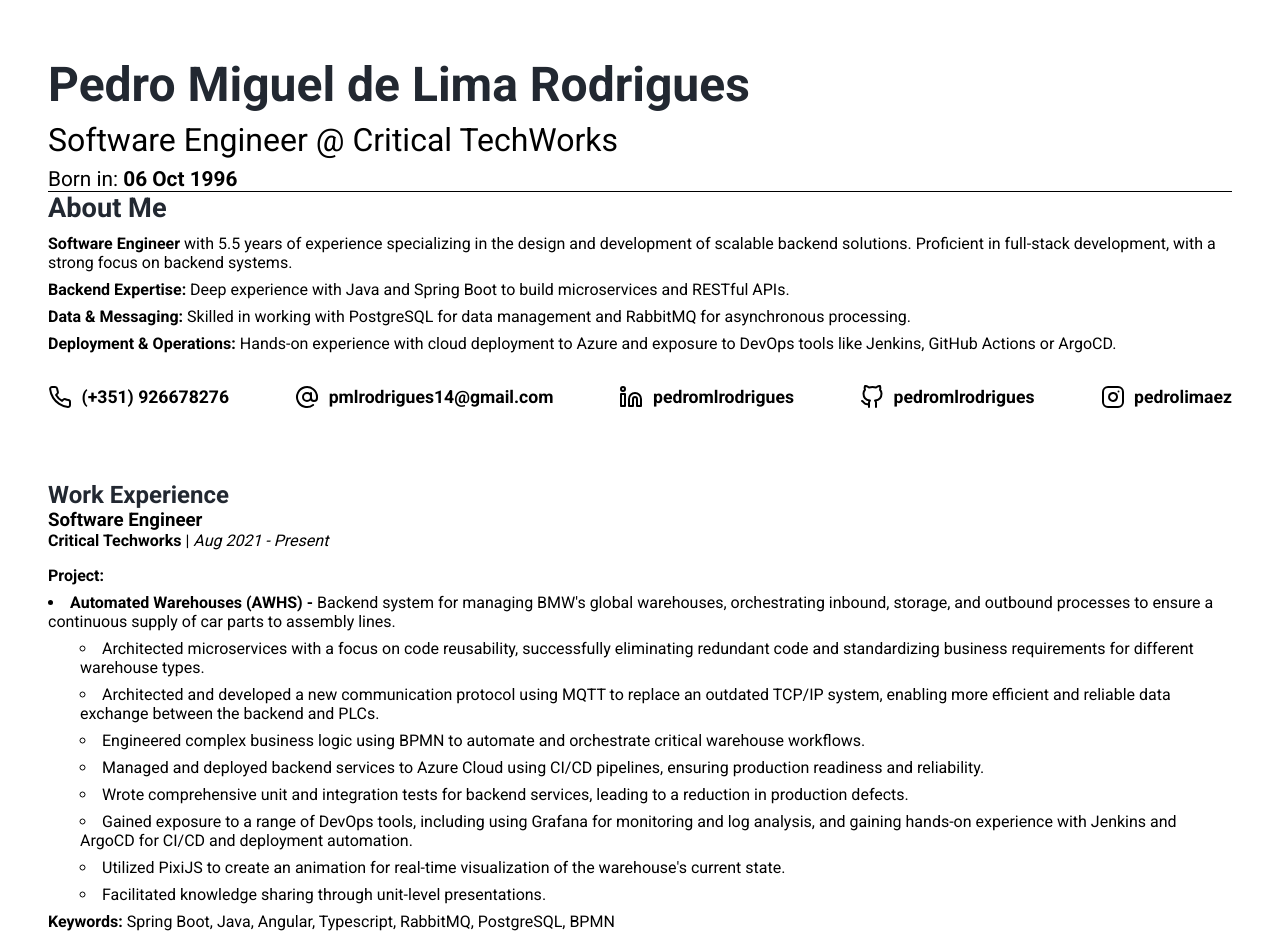
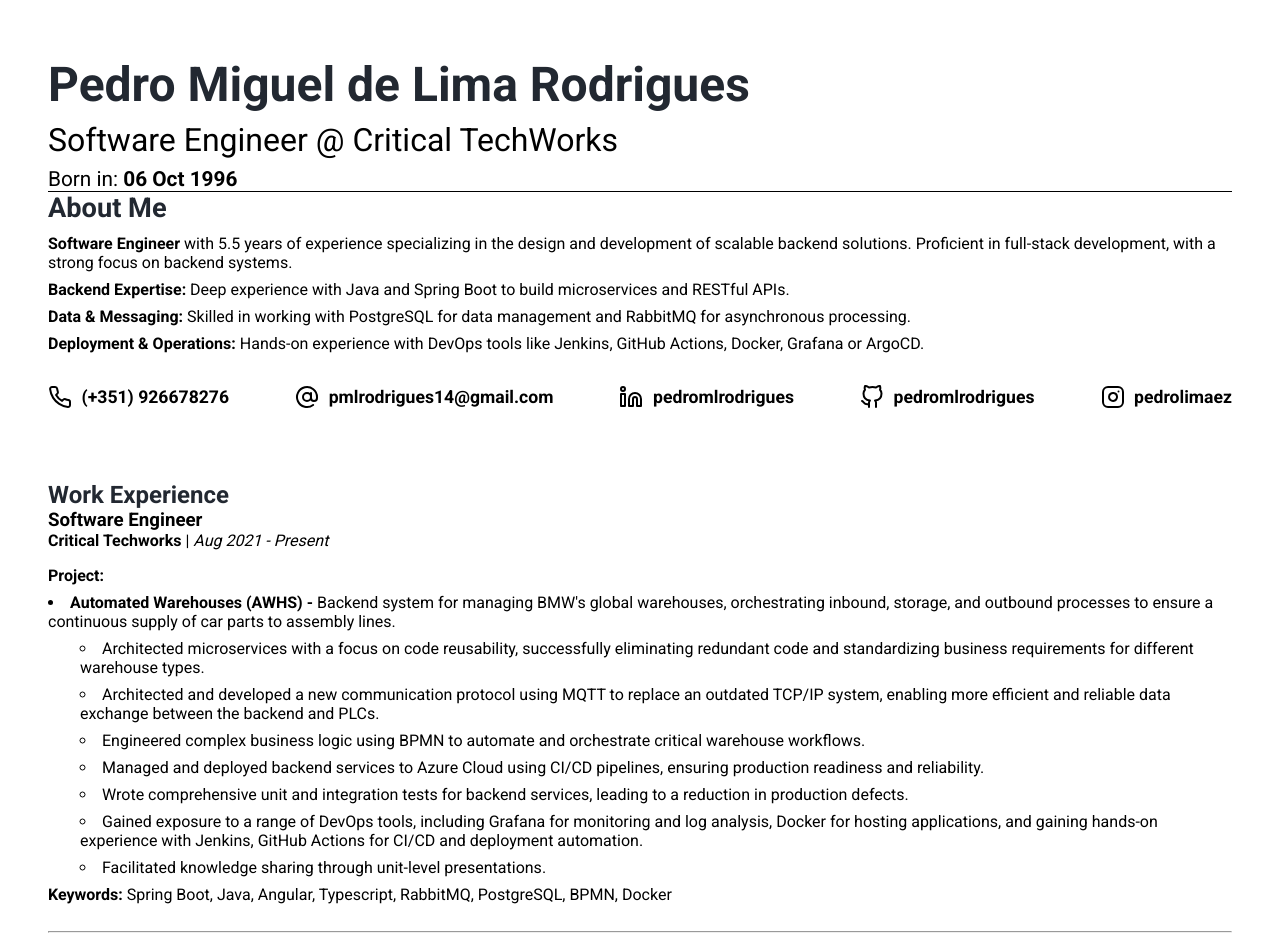
Before and after one commit to pedromlrodrigues/pedromlrodrigues.github.io, a plain HTML site: page index.html in a window 1280 px wide. Shown: the top 952 px of the page. Drawn offline with Linux system fonts and the light colour scheme.

Commit message:
Revise DevOps skills and tools in index.html
Updated deployment and operations skills to include Docker and GitHub Actions, and refined descriptions of DevOps tools.

```diff
--- a/index.html
+++ b/index.html
@@ -32,9 +32,8 @@
             management and RabbitMQ for asynchronous processing.
           </p>
           <p>
-            <b>Deployment & Operations:</b> Hands-on experience with cloud
-            deployment to Azure and exposure to DevOps tools like Jenkins,
-            GitHub Actions or ArgoCD.
+            <b>Deployment & Operations:</b> Hands-on experience with DevOps tools like Jenkins,
+            GitHub Actions, Docker, Grafana or ArgoCD.
           </p>
         </div>
         <ul class="socials">
@@ -113,14 +112,10 @@
                   services, leading to a reduction in production defects.
                 </li>
                 <li>
-                  Gained exposure to a range of DevOps tools, including using
-                  Grafana for monitoring and log analysis, and gaining hands-on
-                  experience with Jenkins and ArgoCD for CI/CD and deployment
+                  Gained exposure to a range of DevOps tools, including
+                  Grafana for monitoring and log analysis, Docker for hosting applications, and gaining hands-on
+                  experience with Jenkins, GitHub Actions for CI/CD and deployment
                   automation.
-                </li>
-                <li>
-                  Utilized PixiJS to create an animation for real-time
-                  visualization of the warehouse's current state.
                 </li>
                 <li>
                   Facilitated knowledge sharing through unit-level
@@ -131,7 +126,7 @@
           </ul>
           <span class="mt-1">
             <span><strong>Keywords:</strong></span> Spring Boot, Java, Angular,
-            Typescript, RabbitMQ, PostgreSQL, BPMN</span
+            Typescript, RabbitMQ, PostgreSQL, BPMN, Docker</span
           >
         </article>
         <hr />
@@ -237,7 +232,7 @@
           <li><b>Messaging:</b> RabbitMQ, ActiveMQ</li>
           <li>
             <b>Cloud & DevOps:</b> Gained hands-on experience with tools like
-            Azure, Jenkins, GitHub Actions, and ArgoCD for CI/CD and deployment
+            Docker, Jenkins, GitHub Actions, and ArgoCD for CI/CD and deployment
             automation. I am also familiar with using monitoring tools such as
             Grafana and container management with Portainer.
           </li>
```
